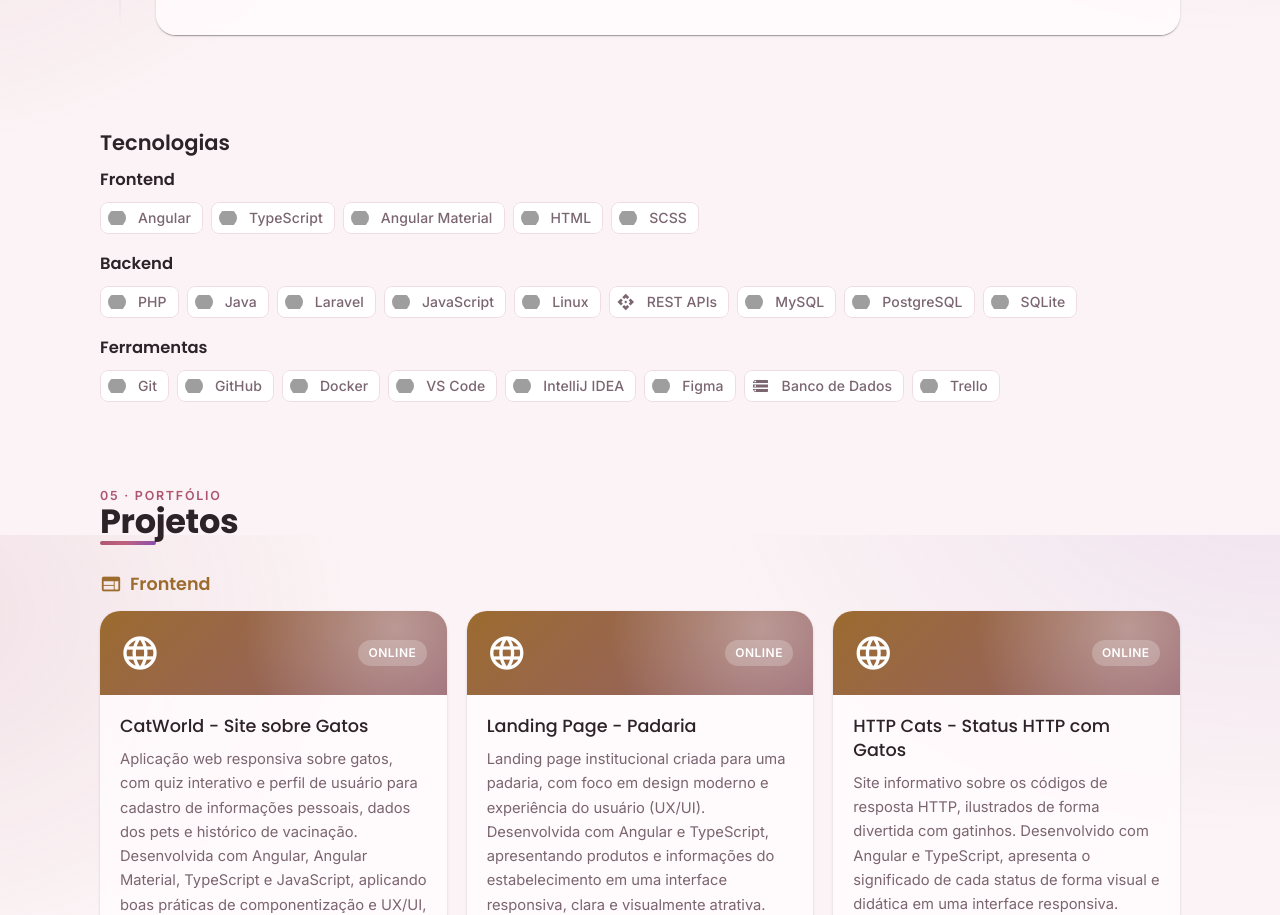
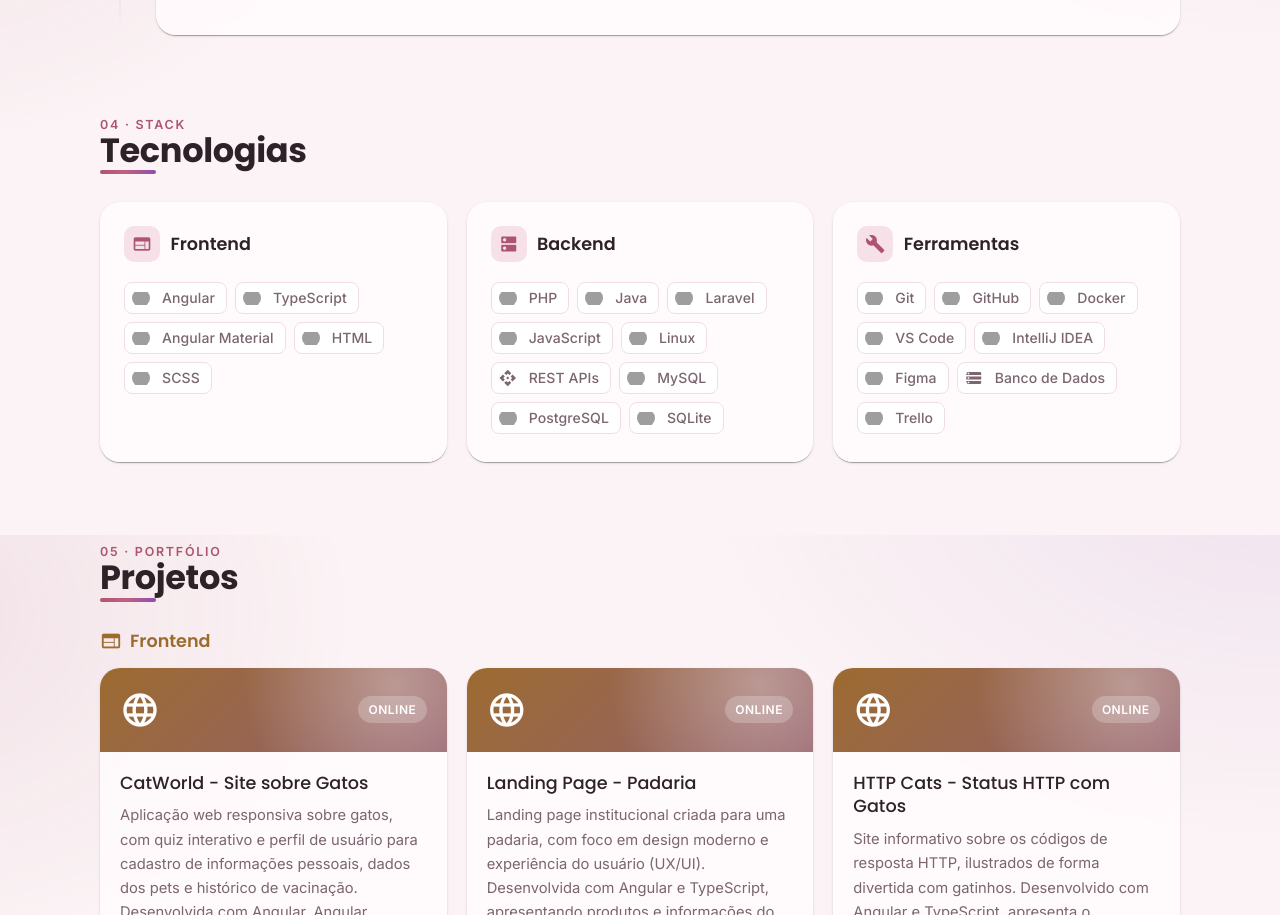
Before and after one commit to MariaClaraCorecha/portfolio, an Angular app: page / in a window 1280 px wide. Shown: the part 2665-3580 px from the top of the page. Built offline with nearby package versions, Linux system fonts and the light colour scheme; grey boxes are pictures that could not be loaded.

Commit message:
feat: enhance technologies section with improved layout, added icons, and updated styles

```diff
--- a/src/app/technologies/technologies.html
+++ b/src/app/technologies/technologies.html
@@ -1,8 +1,16 @@
-<h2>Tecnologias</h2>
+<header class="section-heading">
+  <span class="section-eyebrow">04 · Stack</span>
+  <h2>Tecnologias</h2>
+</header>
 <div class="tech-categories">
   @for (category of categories; track category.name) {
-    <div class="tech-category">
-      <h3>{{ category.name }}</h3>
+    <mat-card class="tech-category">
+      <h3>
+        <span class="category-icon" aria-hidden="true"
+          ><mat-icon>{{ category.icon }}</mat-icon></span
+        >
+        {{ category.name }}
+      </h3>
       <mat-chip-set [attr.aria-label]="category.name">
         @for (item of category.items; track item) {
           @let icon = getTechIcon(item);
@@ -16,6 +24,6 @@
           </mat-chip>
         }
       </mat-chip-set>
-    </div>
+    </mat-card>
   }
 </div>
--- a/src/app/technologies/technologies.scss
+++ b/src/app/technologies/technologies.scss
@@ -1,9 +1,33 @@
 .tech-categories {
-  display: flex;
-  flex-direction: column;
-  gap: 1rem;
+  display: grid;
+  grid-template-columns: repeat(auto-fit, minmax(300px, 1fr));
+  gap: 1.25rem;
 }
 
-.tech-category h3 {
-  margin: 0 0 0.5rem;
+.tech-category {
+  padding: 1.5rem;
+
+  h3 {
+    display: flex;
+    align-items: center;
+    gap: 0.65rem;
+    margin: 0 0 1rem;
+    font-size: 1.1rem;
+  }
 }
+
+.category-icon {
+  display: grid;
+  place-items: center;
+  width: 2.25rem;
+  height: 2.25rem;
+  border-radius: 10px;
+  background-color: var(--mat-sys-primary-container);
+  color: var(--mat-sys-primary);
+
+  mat-icon {
+    width: 20px;
+    height: 20px;
+    font-size: 20px;
+  }
+}
--- a/src/app/technologies/technologies.ts
+++ b/src/app/technologies/technologies.ts
@@ -1,29 +1,56 @@
 import { Component } from '@angular/core';
+import { MatCardModule } from '@angular/material/card';
 import { MatChipsModule } from '@angular/material/chips';
 import { MatIconModule } from '@angular/material/icon';
 import { getTechIcon } from '../shared/tech-icon';
 
 interface TechCategory {
   name: string;
+  icon: string;
   items: string[];
 }
 
 @Component({
   selector: 'app-technologies',
-  imports: [MatChipsModule, MatIconModule],
+  imports: [MatCardModule, MatChipsModule, MatIconModule],
   templateUrl: './technologies.html',
   styleUrl: './technologies.scss',
 })
 export class Technologies {
   readonly categories: TechCategory[] = [
-    { name: 'Frontend', items: ['Angular', 'TypeScript', 'Angular Material', 'HTML', 'SCSS'] },
+    {
+      name: 'Frontend',
+      icon: 'web',
+      items: ['Angular', 'TypeScript', 'Angular Material', 'HTML', 'SCSS'],
+    },
     {
       name: 'Backend',
-      items: ['PHP', 'Java','Laravel', 'JavaScript', 'Linux', 'REST APIs', 'MySQL', 'PostgreSQL', 'SQLite'],
+      icon: 'dns',
+      items: [
+        'PHP',
+        'Java',
+        'Laravel',
+        'JavaScript',
+        'Linux',
+        'REST APIs',
+        'MySQL',
+        'PostgreSQL',
+        'SQLite',
+      ],
     },
     {
       name: 'Ferramentas',
-      items: ['Git', 'GitHub', 'Docker', 'VS Code', 'IntelliJ IDEA', 'Figma', 'Banco de Dados', 'Trello'],
+      icon: 'build',
+      items: [
+        'Git',
+        'GitHub',
+        'Docker',
+        'VS Code',
+        'IntelliJ IDEA',
+        'Figma',
+        'Banco de Dados',
+        'Trello',
+      ],
     },
   ];
 
```
